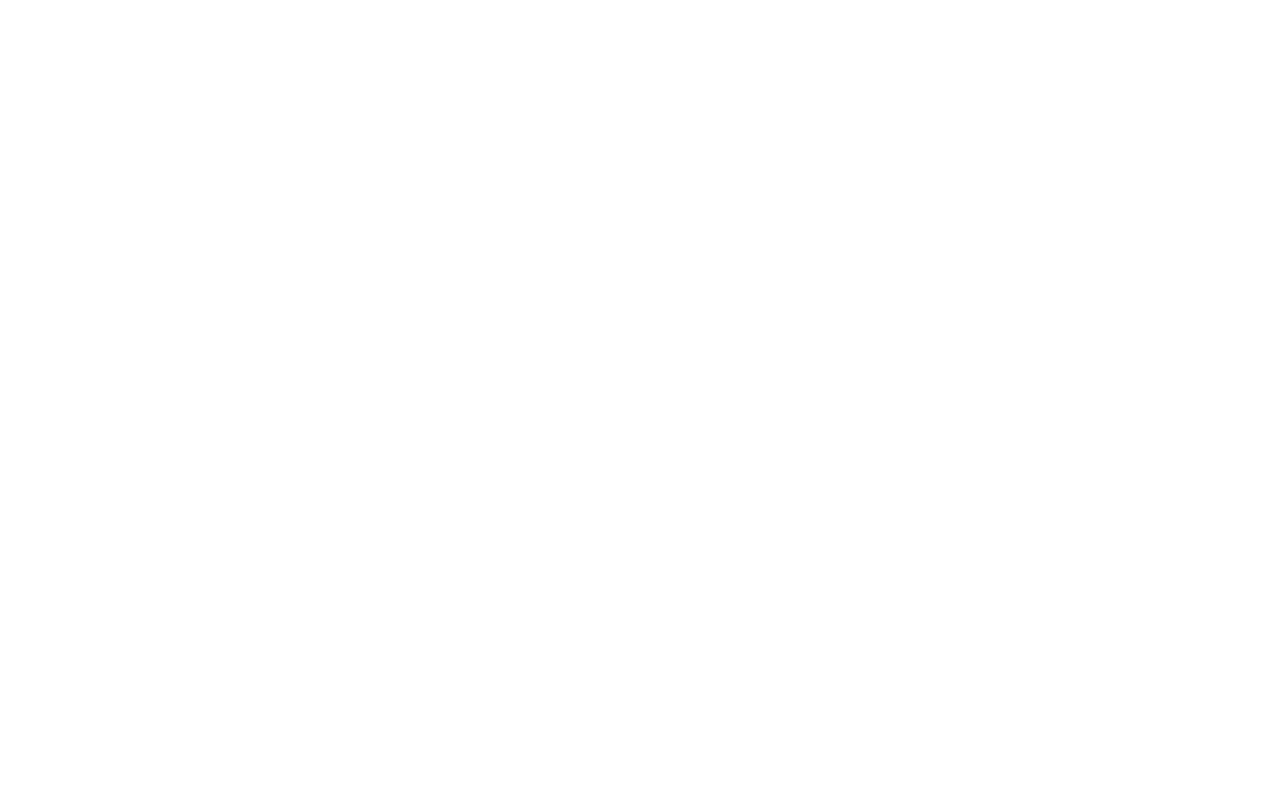
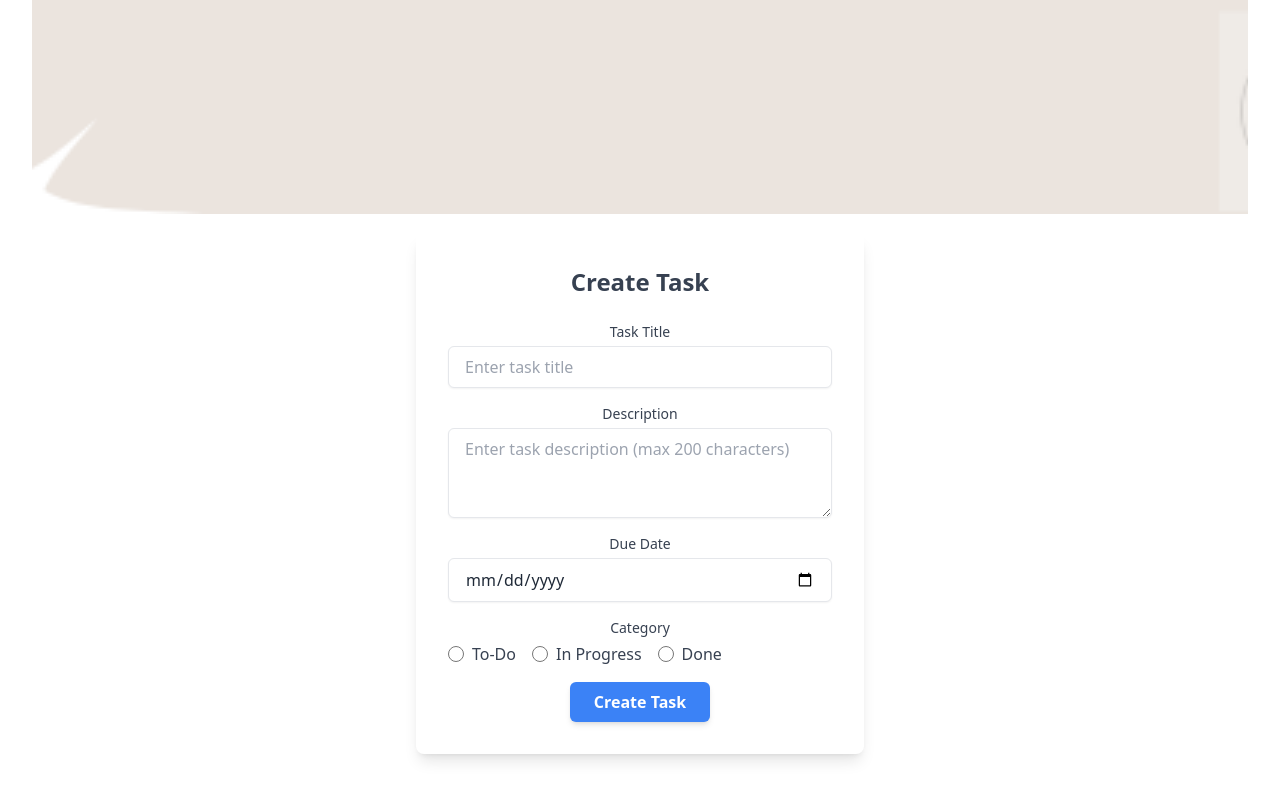
Before and after one commit to Md-shahien-khan/task-management-client, a React (Vite) app: page / in a window 1280 px wide. Shown: the part 482-1282 px from the top of the page. Before the commit the page ends 800 px from the top, so only its background shows below. Built offline with nearby package versions, Linux system fonts and the light colour scheme.

Commit message:
added form by using hook form

```diff
--- a/package.json
+++ b/package.json
@@ -15,6 +15,7 @@
     "match-sorter": "^8.0.0",
     "react": "^19.0.0",
     "react-dom": "^19.0.0",
+    "react-hook-form": "^7.54.2",
     "react-router-dom": "^7.2.0",
     "sort-by": "^1.2.0"
   },
--- /dev/null
+++ b/src/Pages/Banner/Banner.jsx
@@ -0,0 +1,20 @@
+import React from 'react';
+import banner from '../../assets/images/banner.png';
+
+const Banner = () => {
+    return (
+        <div
+            className="w-full h-[600px] bg-cover bg-center"
+            style={{ backgroundImage: `url(${banner})`, objectFit : ''}}
+        >
+            <div className="flex flex-col justify-center items-center h-full text-white text-center">
+                <h1 className="text-4xl md:text-6xl font-bold mb-4">Welcome to Task Maven</h1>
+                <p className="text-lg md:text-xl max-w-2xl">
+                    This is a responsive banner with a background image. It looks great on all devices!
+                </p>
+            </div>
+        </div>
+    );
+};
+
+export default Banner;
--- a/src/Pages/Home/Home.jsx
+++ b/src/Pages/Home/Home.jsx
@@ -1,6 +1,8 @@
 import React from 'react';
 import { motion } from 'framer-motion'; // Import Framer Motion
 import Navbar from '../Navbar/Navbar';
+import Banner from '../Banner/Banner';
+import TaskForm from '../TaskForm/TaskForm';
 
 const Home = () => {
     return (
@@ -12,6 +14,8 @@
             >
                 <Navbar />
             </motion.div>
+            <Banner></Banner>
+            <TaskForm></TaskForm>
         </div>
     );
 };
--- /dev/null
+++ b/src/Pages/TaskForm/TaskForm.jsx
@@ -0,0 +1,156 @@
+import React from "react";
+import { useForm } from "react-hook-form";
+
+const TaskForm = () => {
+  const {
+    register,
+    handleSubmit,
+    formState: { errors },
+  } = useForm();
+
+  const onSubmit = (data) => {
+    console.log(data);
+  };
+
+  return (
+    <div className="p-5 flex items-center justify-center">
+      <div className="p-8 rounded-lg shadow-lg w-full max-w-md">
+        <h2 className="text-2xl font-semibold text-center mb-6 text-gray-700">
+          Create Task
+        </h2>
+        <form onSubmit={handleSubmit(onSubmit)} className="space-y-4">
+          {/* Task Title */}
+          <div>
+            <label
+              htmlFor="title"
+              className="block text-sm font-medium text-gray-700"
+            >
+              Task Title
+            </label>
+            <input
+              {...register("title", { required: "Task Title is required" })}
+              type="text"
+              id="title"
+              name="title"
+              className="mt-1 block w-full px-4 py-2 border rounded-md shadow-sm focus:outline-none focus:ring-2 focus:ring-blue-500"
+              placeholder="Enter task title"
+            />
+            {errors.title && (
+              <p className="text-xs text-red-500 mt-1">{errors.title.message}</p>
+            )}
+          </div>
+
+          {/* Task Description */}
+          <div>
+            <label
+              htmlFor="description"
+              className="block text-sm font-medium text-gray-700"
+            >
+              Description
+            </label>
+            <textarea
+              {...register("description", {
+                required: "Description is required",
+                maxLength: {
+                  value: 200,
+                  message: "Description must be less than 200 characters",
+                },
+              })}
+              id="description"
+              name="description"
+              rows="3"
+              className="mt-1 block w-full px-4 py-2 border rounded-md shadow-sm focus:outline-none focus:ring-2 focus:ring-blue-500"
+              placeholder="Enter task description (max 200 characters)"
+            ></textarea>
+            {errors.description && (
+              <p className="text-xs text-red-500 mt-1">{errors.description.message}</p>
+            )}
+          </div>
+
+          {/* Task Date */}
+          <div>
+            <label
+              htmlFor="date"
+              className="block text-sm font-medium text-gray-700"
+            >
+              Due Date
+            </label>
+            <input
+              {...register("date", { required: "Due Date is required" })}
+              type="date"
+              id="date"
+              name="date"
+              className="mt-1 block w-full px-4 py-2 border rounded-md shadow-sm focus:outline-none focus:ring-2 focus:ring-blue-500"
+            />
+            {errors.date && (
+              <p className="text-xs text-red-500 mt-1">{errors.date.message}</p>
+            )}
+          </div>
+
+          {/* Task Category */}
+          <div>
+            <label className="block text-sm font-medium text-gray-700">
+              Category
+            </label>
+            <div className="flex space-x-4 mt-1">
+              <div className="flex items-center">
+                <input
+                  {...register("category", { required: "Category is required" })}
+                  type="radio"
+                  id="todo"
+                  name="category"
+                  value="To-Do"
+                  className="h-4 w-4 text-blue-500"
+                />
+                <label htmlFor="todo" className="ml-2 text-gray-700">
+                  To-Do
+                </label>
+              </div>
+              <div className="flex items-center">
+                <input
+                  {...register("category")}
+                  type="radio"
+                  id="in-progress"
+                  name="category"
+                  value="In Progress"
+                  className="h-4 w-4 text-blue-500"
+                />
+                <label htmlFor="in-progress" className="ml-2 text-gray-700">
+                  In Progress
+                </label>
+              </div>
+              <div className="flex items-center">
+                <input
+                  {...register("category")}
+                  type="radio"
+                  id="done"
+                  name="category"
+                  value="Done"
+                  className="h-4 w-4 text-blue-500"
+                />
+                <label htmlFor="done" className="ml-2 text-gray-700">
+                  Done
+                </label>
+              </div>
+            </div>
+            {errors.category && (
+              <p className="text-xs text-red-500 mt-1">{errors.category.message}</p>
+            )}
+          </div>
+
+          {/* Submit Button */}
+          <div className="flex justify-center">
+            <button
+              type="submit"
+              className="px-6 py-2 bg-blue-500 text-white font-semibold rounded-md shadow-md hover:bg-blue-600 focus:outline-none focus:ring-2 focus:ring-blue-500 focus:ring-offset-2"
+            >
+              Create Task
+            </button>
+          </div>
+        </form>
+      </div>
+    </div>
+  );
+};
+
+export default TaskForm;
```
Also changed, not shown: src/assets/images/banner.png (added), 1 other file (tests, documents, lock files or other folders).
